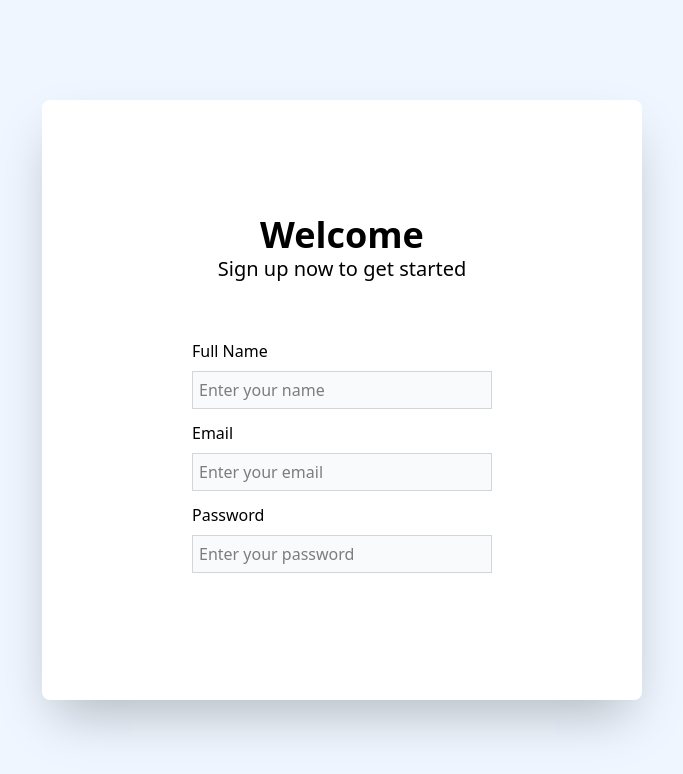
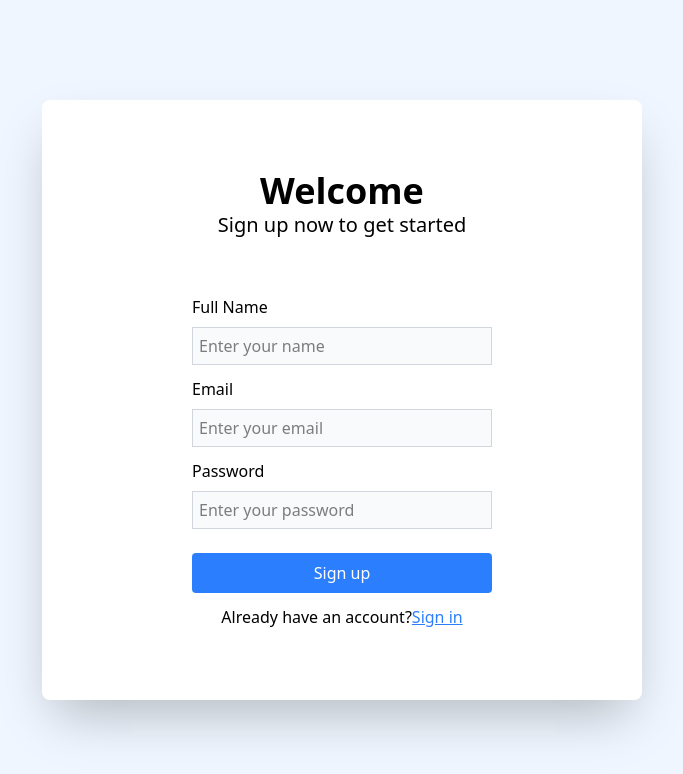
Before and after one commit to JaishreeNishad/chat-app, a React (Vite) app in the folder my-client/: page / in a window 1280 px wide. Shown: the top 774 px of the page, without its empty margins (298-981 px from the left). Built offline with nearby package versions, Linux system fonts and the light colour scheme.

Commit message:
Design sing in and sign up page

```diff
--- /dev/null
+++ b/my-client/src/components/Button.jsx
@@ -0,0 +1,22 @@
+import React from "react";
+
+const Button = ({
+  label = "Button",
+  type = "button",
+  className = "",
+  desabled = "false",
+}) => {
+  return (
+    <div className="w-full">
+      <button
+        type={type}
+        className={`bg-blue-500 text-white py-2 rounded hover:bg-blue-600b ${className}`}
+        desabled={desabled}
+      >
+        {label}
+      </button>
+    </div>
+  );
+};
+
+export default Button;
--- a/my-client/src/modules/Form/index.jsx
+++ b/my-client/src/modules/Form/index.jsx
@@ -1,12 +1,19 @@
+import Button from "../../components/Button";
 import Input from "../../components/Input";
 
-const Form = () => {
+const Form = ({ isSignIn = false }) => {
   return (
     <div className="bg-white w-[600px] h-[600px] shadow-2xl rounded-lg flex flex-col items-center justify-center ">
-      <div className="text-4xl font-extrabold">Welcome</div>
-      <div className="text-xl font-light mb-14">Sign up now to get started</div>
+      <div className="text-4xl font-extrabold">
+        Welcome {isSignIn && "Back"}
+      </div>
+      <div className="text-xl font-light mb-14">
+        {isSignIn ? "Sign in to get explore" : "Sign up now to get started"}
+      </div>
       <div className=" w-full flex justify-center flex-col items-center">
-        <Input label="Full Name" name="name" placeholder="Enter your name" />
+        {!isSignIn && (
+          <Input label="Full Name" name="name" placeholder="Enter your name" />
+        )}
         <Input label="Email" name="email" placeholder="Enter your email" />
         <Input
           label="Password"
@@ -15,6 +22,16 @@ const Form = () => {
           type="password"
         />
       </div>
+      <Button
+        label={isSignIn ? "Sign in" : "Sign up"}
+        className="w-1/2 my-3 cursor-pointer"
+      />
+      <div>
+        {isSignIn ? "Didnt have an account" : " Already have an account?"}
+        <span className="text-blue-500 cursor-pointer underline">
+          {isSignIn ? "Sign up" : "Sign in"}
+        </span>
+      </div>
     </div>
   );
 };
```
